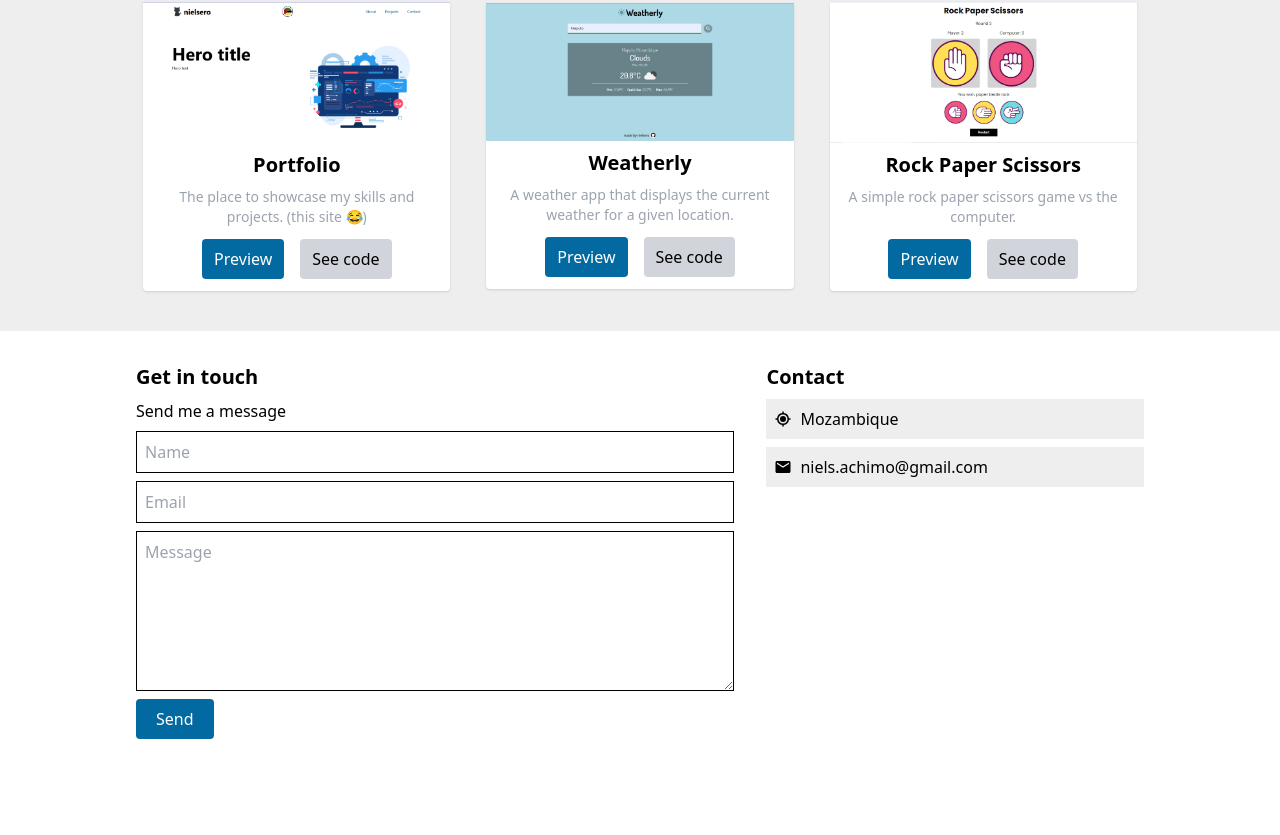
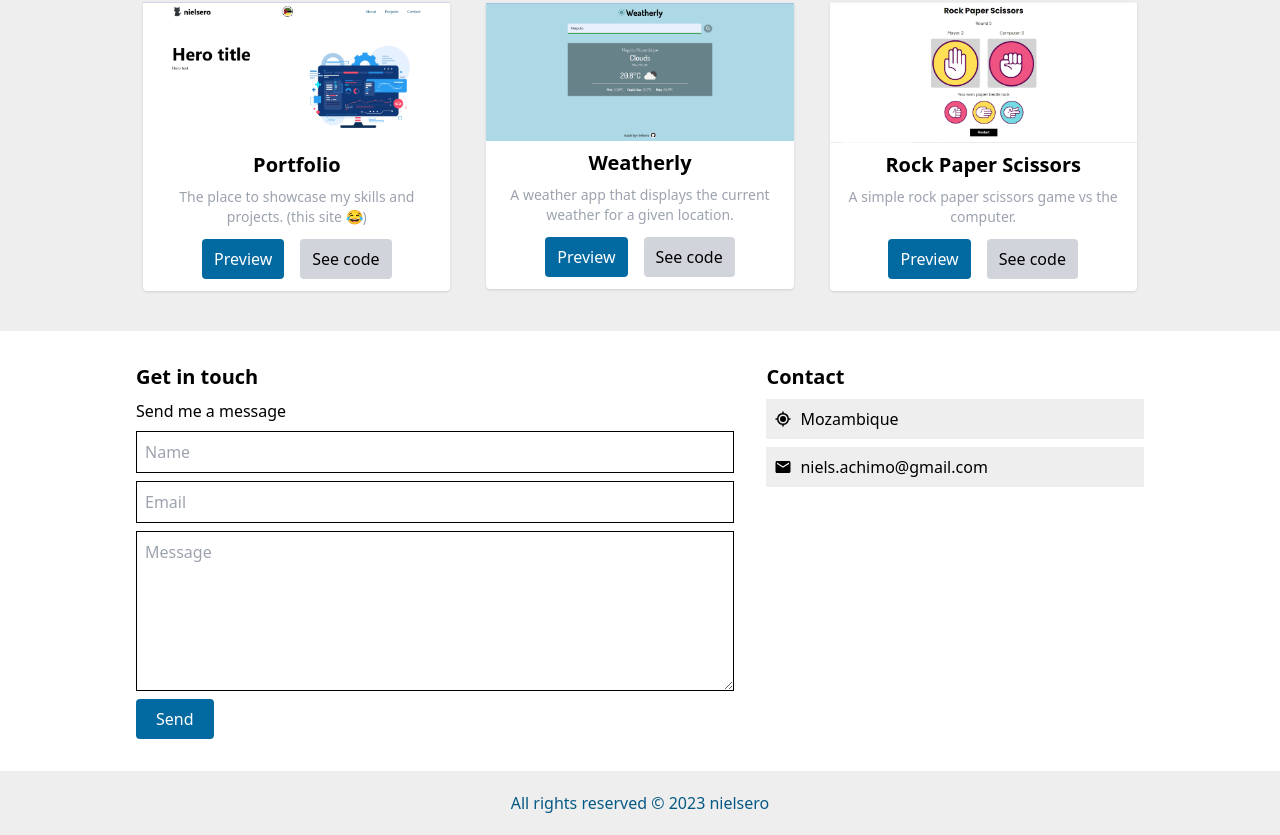
Before and after one commit to nielsero/portfolio, a React (Vite) app: page / in a window 1280 px wide. Shown: the part 930-1765 px from the top of the page. Before the commit the page ends 1733 px from the top, so only its background shows below. Built offline with nearby package versions, Linux system fonts and the light colour scheme.

Commit message:
Finish footer

```diff
--- a/src/components/layout/Footer.tsx
+++ b/src/components/layout/Footer.tsx
@@ -1,7 +1,9 @@
 export default function Footer() {
   return (
-    <footer id="footer" className="w-full p-4">
-      <div className="container max-w-5xl mx-auto"></div>
+    <footer id="footer" className="w-full p-5 bg-[#eeeeee]">
+      <div className="container max-w-5xl mx-auto text-center text-sky-800">
+        All rights reserved &copy; {new Date().getFullYear()} nielsero
+      </div>
     </footer>
   )
 }
```
